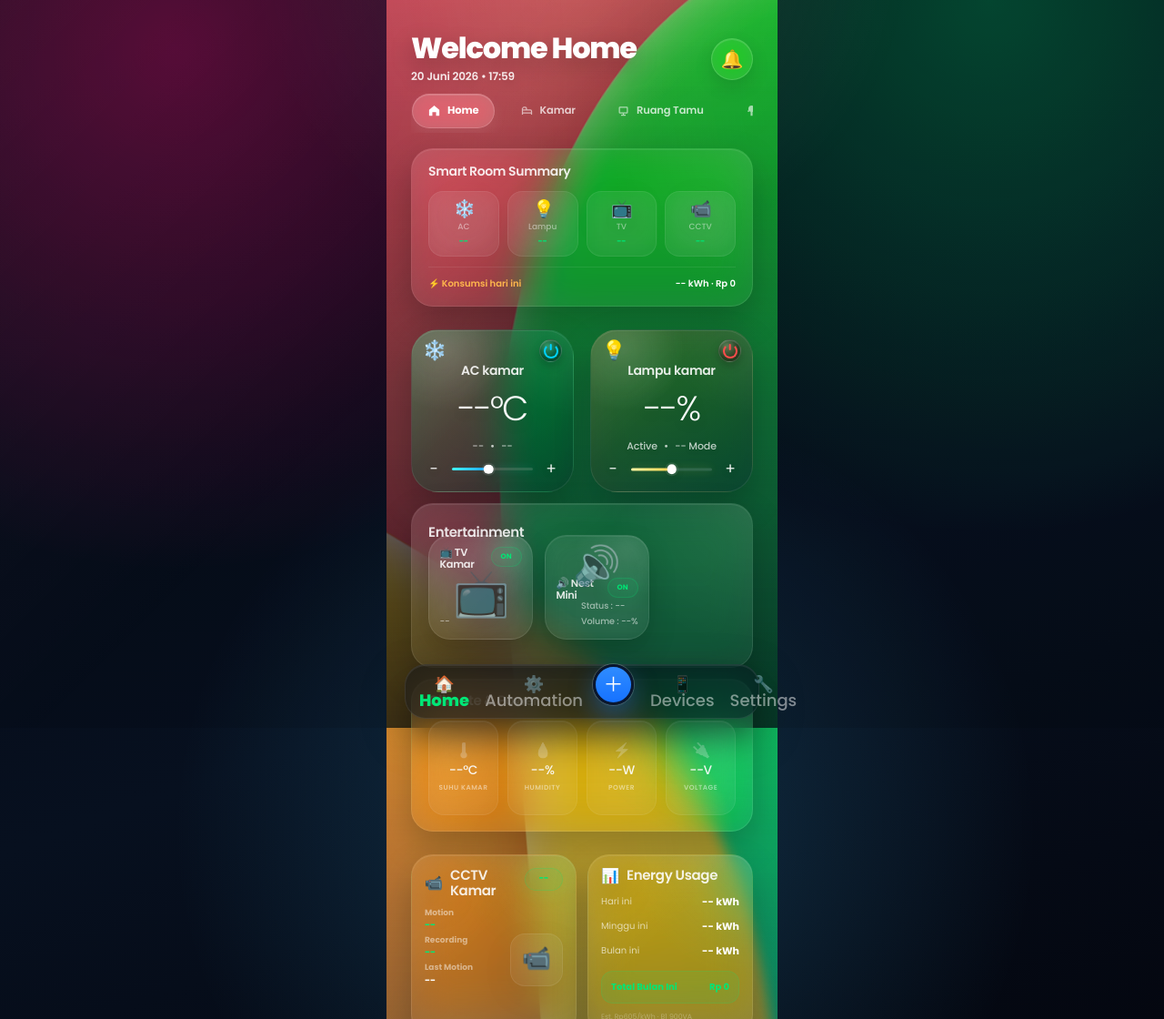
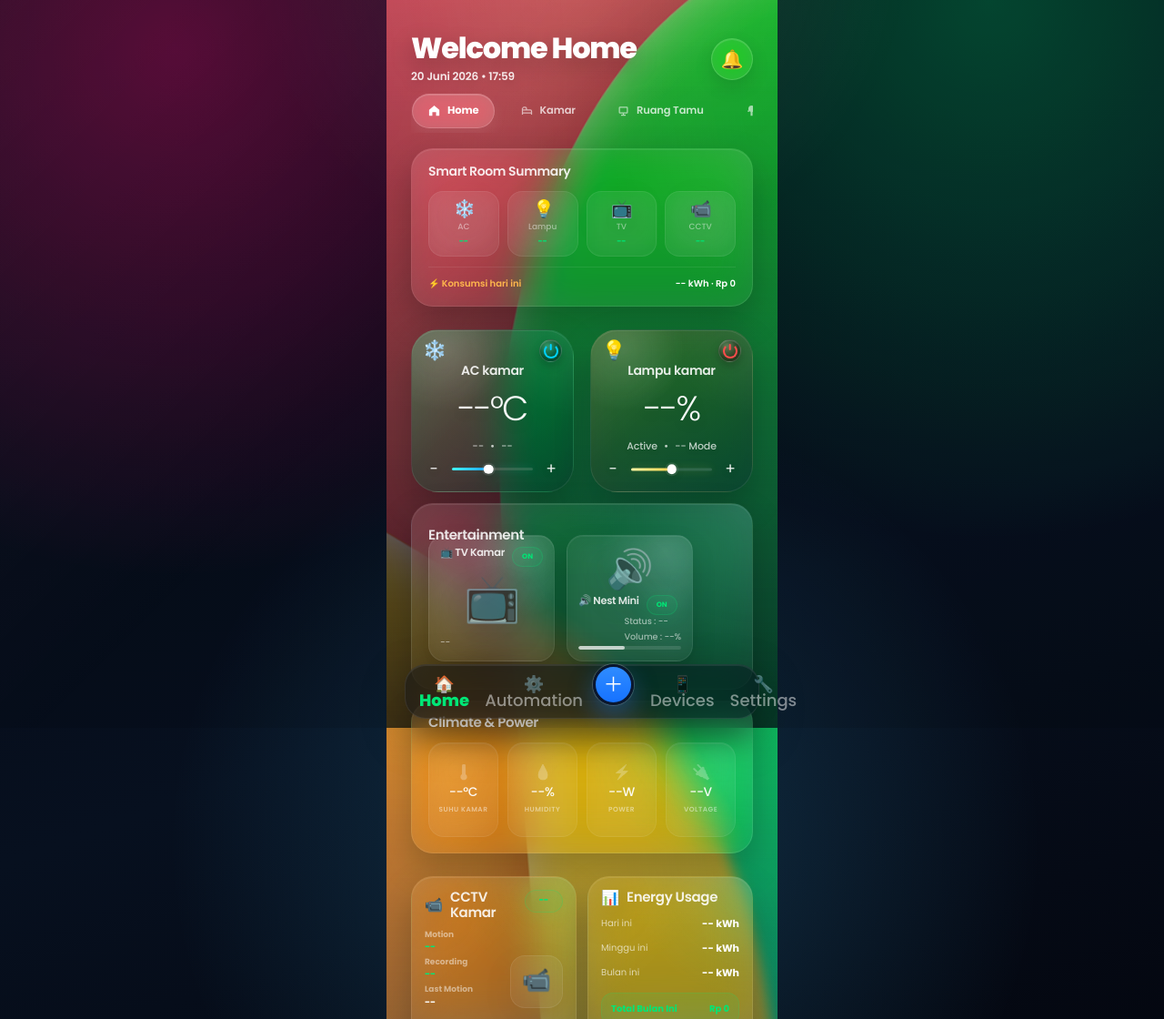
Before and after one commit to cuph84-arch/smart-room-os-v4, a plain HTML site: page index.html in a window 1280 px wide. Shown: the top 1120 px of the page at 91% size. Drawn offline with Linux system fonts and the light colour scheme; no server answers.

Commit message:
Update style.css

```diff
--- a/style.css
+++ b/style.css
@@ -2460,3 +2460,119 @@ h3 {
   transform: none !important;
   grid-row: auto !important;
 }
+
+/* =========================================================
+   CHROME MOBILE STABILITY PATCH — ENT-001 + CLM-001
+   CSS ONLY — append at the end of style.css
+========================================================= */
+
+/* Prevent Chrome/Blink from crushing section children */
+.entertainment-grid,
+.metric-grid,
+.climate-grid {
+  align-items: start !important;
+}
+
+/* Restore Entertainment parent glass stability */
+.entertainment-card {
+  display: block !important;
+  background:
+    radial-gradient(circle at top right, rgba(64, 196, 255, 0.10), transparent 48%),
+    rgba(255, 255, 255, 0.055) !important;
+  border: 1px solid rgba(255, 255, 255, 0.10) !important;
+  border-radius: var(--radius-card) !important;
+  overflow: hidden !important;
+  backdrop-filter: blur(22px) saturate(145%) !important;
+  -webkit-backdrop-filter: blur(22px) saturate(145%) !important;
+}
+
+/* Restore TV + Nest individual glass boxes */
+.entertainment-card .tv-card,
+.entertainment-card .nest-card {
+  width: 100% !important;
+  aspect-ratio: 1 / 1 !important;
+  min-height: 128px !important;
+
+  display: flex !important;
+  flex-direction: column !important;
+  justify-content: space-between !important;
+  align-items: stretch !important;
+
+  padding: 12px !important;
+  border-radius: 18px !important;
+  background:
+    radial-gradient(circle at 78% 12%, rgba(255, 255, 255, 0.10), transparent 44%),
+    rgba(255, 255, 255, 0.045) !important;
+  border: 1px solid rgba(255, 255, 255, 0.075) !important;
+
+  box-shadow:
+    inset 0 1px 0 rgba(255, 255, 255, 0.065),
+    0 12px 26px rgba(0, 0, 0, 0.16) !important;
+
+  backdrop-filter: blur(16px) saturate(140%) !important;
+  -webkit-backdrop-filter: blur(16px) saturate(140%) !important;
+}
+
+/* TV icon stable center-mass without breaking layout */
+.entertainment-card .tv-icon,
+.entertainment-card .tv-card .mini-emoji {
+  height: 50% !important;
+  width: auto !important;
+  max-height: 58px !important;
+
+  display: block !important;
+  object-fit: contain !important;
+
+  margin: auto !important;
+  align-self: center !important;
+
+  font-size: clamp(38px, 10.8vw, 50px) !important;
+  line-height: 1 !important;
+
+  transform: none !important;
+}
+
+/* Chrome-safe Climate portrait cards */
+.metric-grid,
+.climate-grid {
+  display: grid !important;
+  grid-template-columns: repeat(4, minmax(0, 1fr)) !important;
+  gap: 10px !important;
+  width: 100% !important;
+  margin-top: 13px !important;
+}
+
+.metric-item,
+.climate-item {
+  aspect-ratio: 1 / 1.35 !important;
+  min-height: 98px !important;
+  height: auto !important;
+
+  display: flex !important;
+  flex-direction: column !important;
+  align-items: center !important;
+  justify-content: center !important;
+  gap: 7px !important;
+
+  padding: 10px 6px !important;
+  text-align: center !important;
+
+  background: rgba(255, 255, 255, 0.035) !important;
+  border: 1px solid rgba(255, 255, 255, 0.07) !important;
+  border-radius: 17px !important;
+
+  overflow: hidden !important;
+  box-shadow: inset 0 1px 0 rgba(255, 255, 255, 0.055) !important;
+}
+
+/* Preserve monochrome icon system in Chrome */
+.metric-item .metric-emoji,
+.metric-item img,
+.metric-item svg,
+.climate-item .climate-icon,
+.climate-item img,
+.climate-item svg {
+  color: rgba(255, 255, 255, 0.65) !important;
+  opacity: 0.65 !important;
+  filter: brightness(0) invert(1) opacity(0.65) !important;
+}
```
